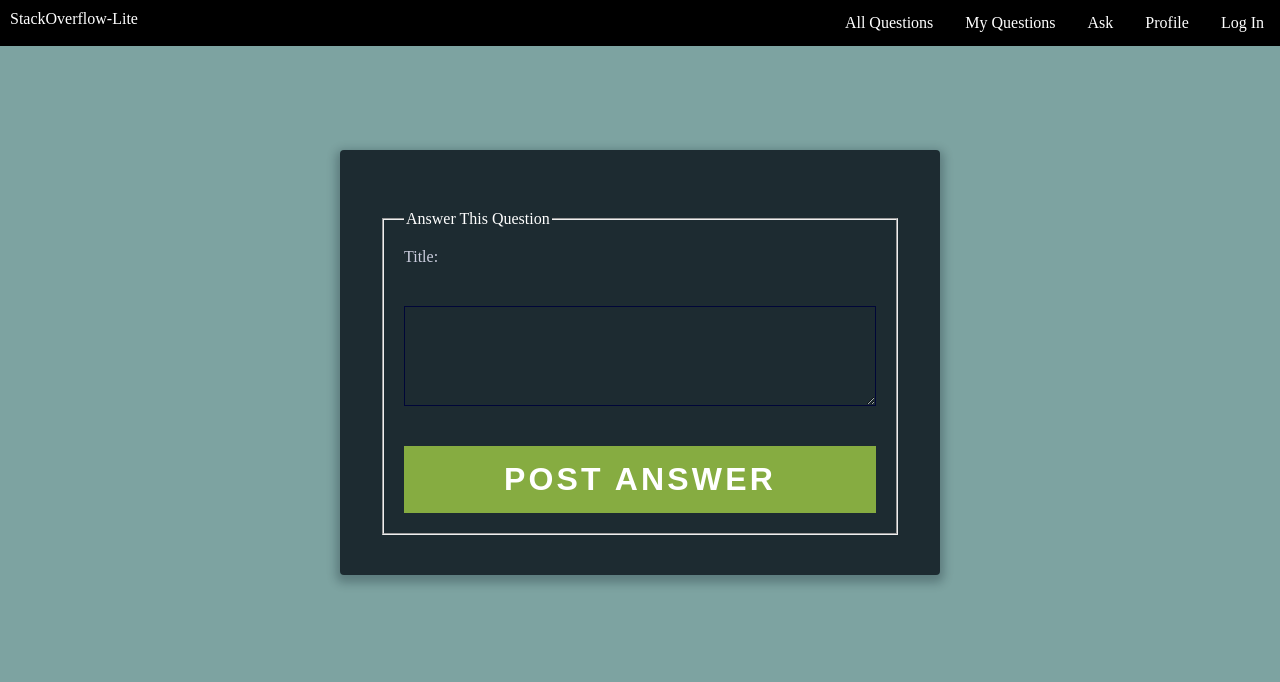
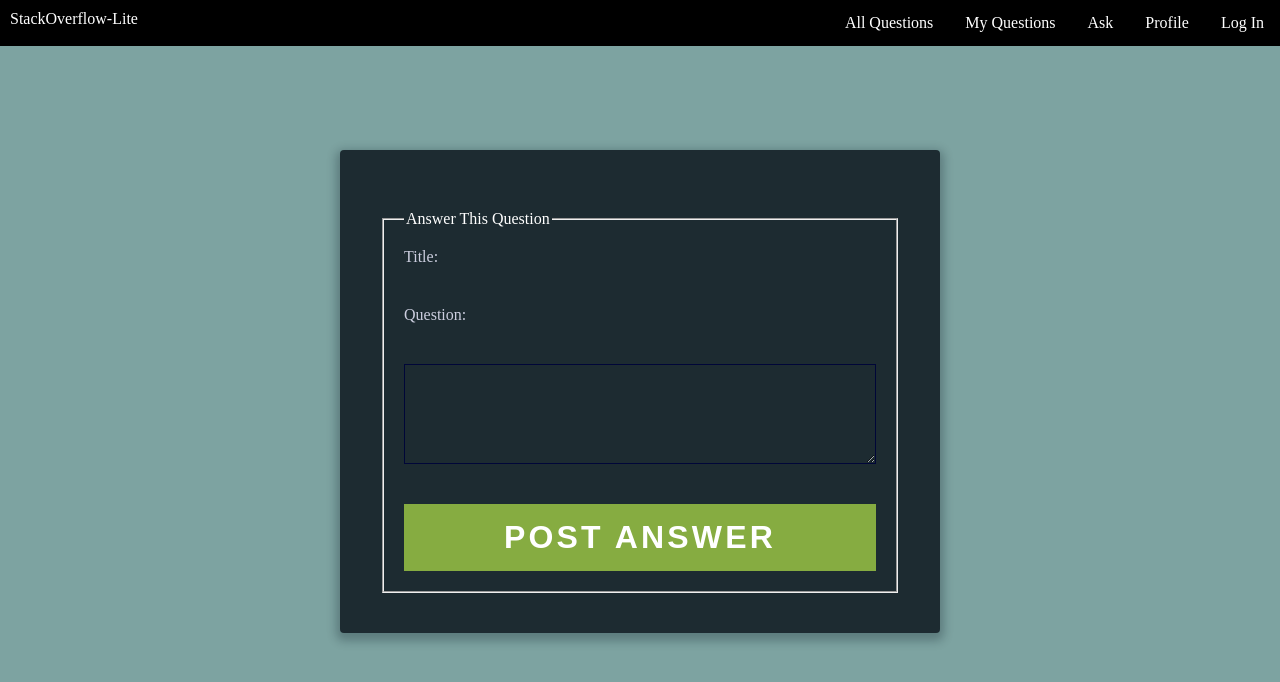
Before and after one commit to Bluey95/StackOverFlowLite-FrontEnd-, a PHP site: page /answer.html in a window 1280 px wide. Shown: the top 682 px of the page. Run offline with PHP 8.4, Linux system fonts and the light colour scheme; some web fonts are replaced.

Commit message:
[#160866787] Refactor UI

```diff
--- a/answer.html
+++ b/answer.html
@@ -37,6 +37,10 @@
 								</div>
 
 								<div class="field-wrap">
+								Question: <span id="question-body"></span>
+								</div>
+
+								<div class="field-wrap">
 								<textarea required autocomplete="off" style="height:100px" id="answerBody"></textarea>
 								</div>
 
--- a/static/css/style.css
+++ b/static/css/style.css
@@ -320,7 +320,7 @@ body{
 }
 
 #answerBody{
-	color: #000638;
+	color: #ffffff;
 	padding: 20px;
 	margin-bottom:30px;
 	border: 1px solid #000638;
```
